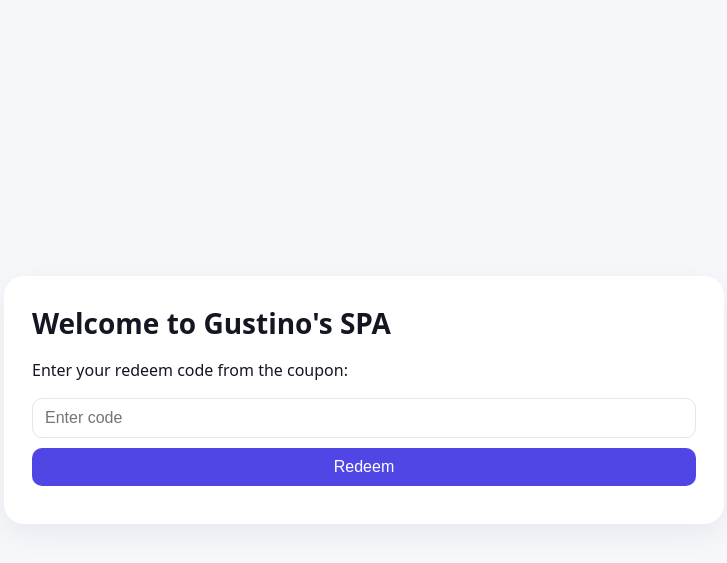
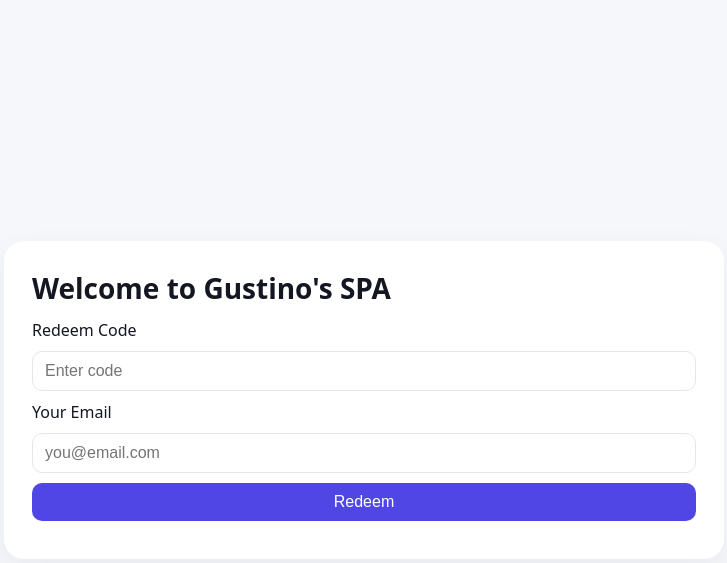
Before and after one commit to gustinojr/Gustino-SPA, a Flask app: page / in a window 1280 px wide. Shown: the top 563 px of the page, without its empty margins (276-1003 px from the left). Run offline with Flask 3, Linux system fonts and the light colour scheme.

Commit message:
Update index.html

```diff
--- a/templates/index.html
+++ b/templates/index.html
@@ -1,24 +1,29 @@
-<!DOCTYPE html>
+<!doctype html>
 <html>
 <head>
   <meta charset="utf-8">
-  <title>Welcome - Gustino's SPA</title>
-  <link rel="stylesheet" href="{{ url_for('static', filename='style.css') }}">
+  <title>Gustino's SPA - Redeem</title>
+  <link rel="stylesheet" href="{{ url_for('static', filename='style.css') }}?v={{ cache_slug }}">
 </head>
 <body>
   <main class="card">
     <h1>Welcome to Gustino's SPA</h1>
-    <p>Enter your redeem code from the coupon:</p>
-    <form method="POST" class="stack">
-      <input type="text" name="redeem_code" placeholder="Enter code" required>
-      <button type="submit">Redeem</button>
-    </form>
 
     {% with messages = get_flashed_messages() %}
       {% if messages %}
-        <p class="error">{{ messages[0] }}</p>
+        <div class="flash">{{ messages[0] }}</div>
       {% endif %}
     {% endwith %}
+
+    <form method="POST" class="stack">
+      <label>Redeem Code</label>
+      <input type="text" name="redeem_code" placeholder="Enter code" required>
+
+      <label>Your Email</label>
+      <input type="email" name="email" placeholder="you@email.com" required>
+
+      <button type="submit">Redeem</button>
+    </form>
   </main>
 </body>
 </html>
```
